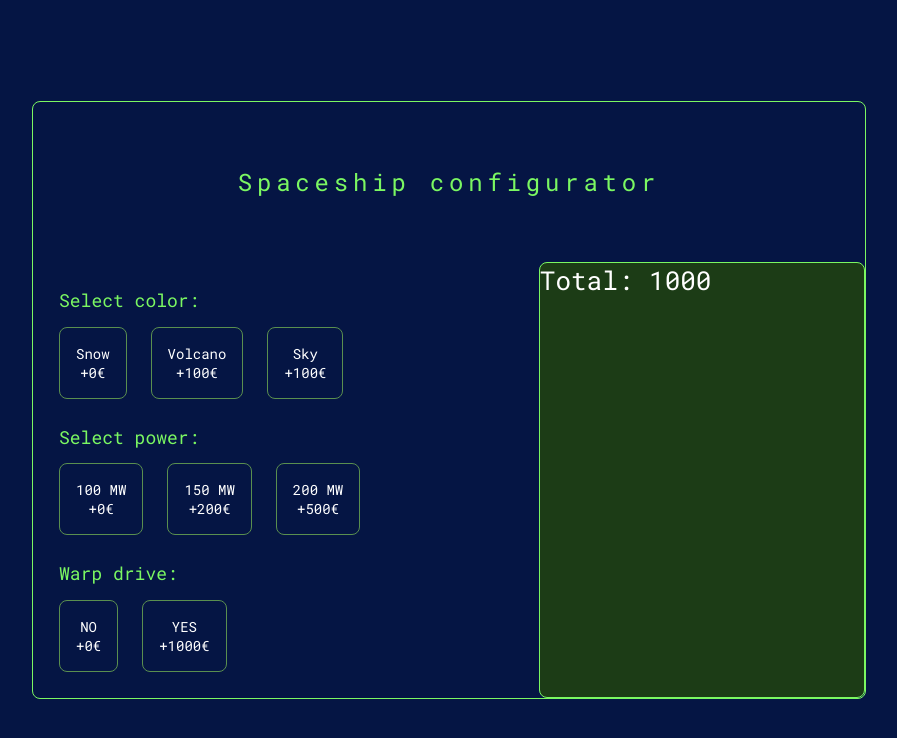
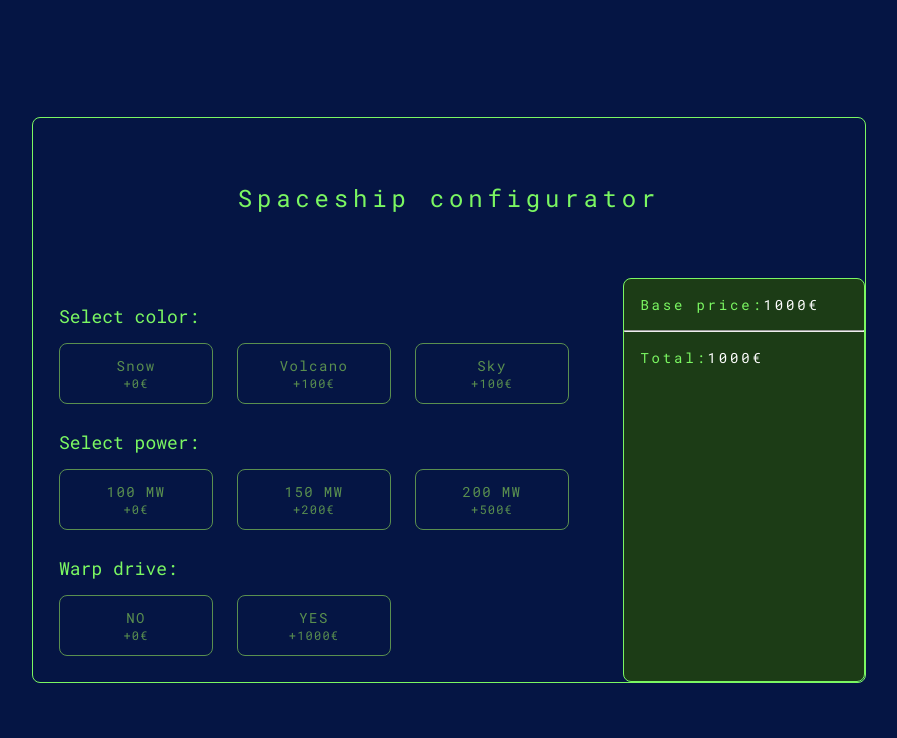
Before and after one commit to stenmr/spaceship-configurator, a React (Create React App) app: page / in a window 1280 px wide. Shown: the top 738 px of the page, without its empty margins (191-1088 px from the left). Built offline with nearby package versions, Linux system fonts and the light colour scheme.

Commit message:
Make general adjustments and styling

```diff
--- a/src/app/App.css
+++ b/src/app/App.css
@@ -1,16 +1,26 @@
+:root {
+  --accent-color: #7bf762;
+  --accent-color-dimmed: #5a8f4f;
+  --accent-color-alt: white;
+  --background-color: #051544;
+  --background-color-alt: #1c3c16;
+  --module-width: 8rem;
+}
+
 .App {
-  background-color: #051544;
+  background-color: var(--background-color);
   min-height: 100vh;
   display: flex;
   flex-direction: column;
   align-items: center;
   justify-content: center;
   font-size: calc(10px + 2vmin);
-  color: white;
+  color: var(--accent-color-dimmed);
+  letter-spacing: 2.8px;
 }
 
 .configurator {
-  border: 1px solid #7bf762;
+  border: 1px solid var(--accent-color);
   border-radius: 8px;
   width: 65vw;
   display: grid;
@@ -23,18 +33,35 @@
   grid-area: modules;
 }
 
+.shopping-cart-container {
+  grid-area: shopping-cart;
+  background-color: var(--background-color-alt);
+  border: 1px solid var(--accent-color);
+  border-radius: 8px;
+  color: var(--accent-color);
+}
+
 .shopping-cart {
-  grid-area: shopping-cart;
-  background-color: #1c3c16;
-  border: 1px solid #7bf762;
-  border-radius: 8px;
+  font-size: 14px;
+}
+
+.shopping-cart .cost {
+  color: var(--accent-color-alt);
+}
+
+.shopping-cart-list {
+  margin: 1rem;
+}
+
+.shopping-cart hr {
+  color: var(--accent-color);
 }
 
 .configurator h1 {
   font-weight: 400;
   margin-top: 4rem;
   margin-bottom: 4rem;
-  color: #7bf762;
+  color: var(--accent-color);
   font-size: 24px;
   letter-spacing: 4.8px;
   text-align: center;
--- a/src/app/App.tsx
+++ b/src/app/App.tsx
@@ -2,7 +2,7 @@ import React, { useEffect, useState } from 'react';
 import { PseudoModuleProps, Slot } from '../slot/Slot';
 import './App.css';
 
-function App() {
+export const App = () => {
   const [cart, setCart] = useState<PseudoModuleProps[]>([{category: "Base price", name: "", cost: 1000}]);
   const [totalCost, setTotalCost] = useState<number>(0);
 
@@ -15,6 +15,15 @@ function App() {
     return cart.reduce((totalCost, module: PseudoModuleProps) => totalCost + module.cost, 0);
   };
 
+  const displayCart = (cart: PseudoModuleProps[]) => {
+    const sortedCart = cart.sort((a, b) => a.category < b.category ? -1 : 1);
+    // We will need to special-case the `Base price` to not have a leading plus sign.
+    return sortedCart.map(m => <>
+      <span className="item">{ m.category }:</span>
+      <span className="cost">{ m.category === "Base price" ? (`${m.cost}€`) : displayCost(m.cost) }</span>
+    </>)
+  };
+
   useEffect(() => setTotalCost(calculateTotalCost(cart)), [cart])
 
   return (
@@ -23,29 +32,43 @@ function App() {
         <h1>Spaceship configurator</h1>
         <div className="categories">
           <Slot title="Select color" modules={[
-            { category: "color", name: "Snow", cost: 0 },
-            { category: "color", name: "Volcano", cost: 100 },
-            { category: "color", name: "Sky", cost: 100 }
+            { category: "Color", name: "Snow", cost: 0 },
+            { category: "Color", name: "Volcano", cost: 100 },
+            { category: "Color", name: "Sky", cost: 100 }
           ]} categorySelect={ addToCart }/>
           <Slot title="Select power" modules={[
-            { category: "power", name: "100 MW", cost: 0 },
-            { category: "power", name: "150 MW", cost: 200 },
-            { category: "power", name: "200 MW", cost: 500 }
+            { category: "Power", name: "100 MW", cost: 0 },
+            { category: "Power", name: "150 MW", cost: 200 },
+            { category: "Power", name: "200 MW", cost: 500 }
           ]} categorySelect={ addToCart }/>
           <Slot title="Warp drive" modules={[
-            { category: "warp drive", name: "NO", cost: 0 },
-            { category: "warp drive", name: "YES", cost: 1000 }
+            { category: "Warp drive", name: "NO", cost: 0 },
+            { category: "Warp drive", name: "YES", cost: 1000 }
           ]} categorySelect={ addToCart }/>
           {/* <Slot title="Select option package">
             </Slot> */}
         </div>
-        <div className="shopping-cart">
-          <div className="shopping-cart-list"></div>
-          <div className="shopping-cart-total">Total: { totalCost }</div>
+        <div className="shopping-cart-container">
+          <div className="shopping-cart">
+            <div className="shopping-cart-list">
+                { displayCart(cart) }
+            </div>
+            <hr />
+            <div className="shopping-cart-list">
+              <span className="item">Total:</span>
+              <span className="cost">{ totalCost }€</span>
+            </div>
           </div>
+        </div>
       </section>
     </main>
   );
 }
 
-export default App;
+/**
+ * Converts a number to an explicitly signed string with a trailing `€`,
+ * so it'll always have a `+` or a `-`.
+ */
+export function displayCost(cost: number): string {
+  return cost >= 0 ? `+${cost}€` : `${cost}€`
+};
--- a/src/index.tsx
+++ b/src/index.tsx
@@ -1,7 +1,7 @@
 import React from 'react';
 import ReactDOM from 'react-dom';
 import './index.css';
-import App from './app/App';
+import { App } from './app/App';
 import reportWebVitals from './reportWebVitals';
 
 ReactDOM.render(
--- a/src/slot/Slot.css
+++ b/src/slot/Slot.css
@@ -9,29 +9,35 @@
 }
 
 .module {
-  border: 1px solid #5A8F4F;
+  border: 1px solid var(--accent-color-dimmed);
   border-radius: 8px;
   font-size: 14px;
-  padding: 1rem;
+  padding: .75rem;
   text-align: center;
+  letter-spacing: 1.4px;
+  width: var(--module-width);
 }
 
-.module span {
+.module .cost {
   display: block;
+  font-size: 12px;
+  letter-spacing: 1.2px;
 }
 
-/* Is this the right approach? */
+/* Is this the right approach when considering accessibility? */
 .module input[type="radio"] {
   display: none;
 }
 
 .selected {
-  border-color: #7BF762;
-  box-shadow: 0 0 10px #7BF762;
+  color: var(--accent-color);
+  border-color: var(--accent-color);
+  box-shadow: 0 0 10px var(--accent-color);
 }
 
 .slot-title {
-  color: #7BF762;
+  color: var(--accent-color);
   font-size: 18px;
   font-weight: 400;
+  letter-spacing: normal;
 }
--- a/src/slot/Slot.tsx
+++ b/src/slot/Slot.tsx
@@ -1,4 +1,5 @@
 import React, { FunctionComponent, useState } from 'react';
+import { displayCost } from '../app/App';
 import './Slot.css';
 
 type ModuleProps = {
@@ -44,12 +45,10 @@ export const Slot: FunctionComponent<SlotProps> = ({ title, modules, categorySel
 }
 
 const Module: FunctionComponent<ModuleProps> = ({ title, name, cost, isSelected, onSelect }) => {
-  const displayCost: string = cost >= 0 ? `+${cost}€` : `${cost}€`;
-
   return (
     <label className={(isSelected ? "module selected" : "module")} key={name}>{name}
       <input type="radio" name={title} onChange={onSelect}/>
-      <span>{ displayCost }</span>
+      <span className="cost">{ displayCost(cost) }</span>
     </label>
   )
 }
```
